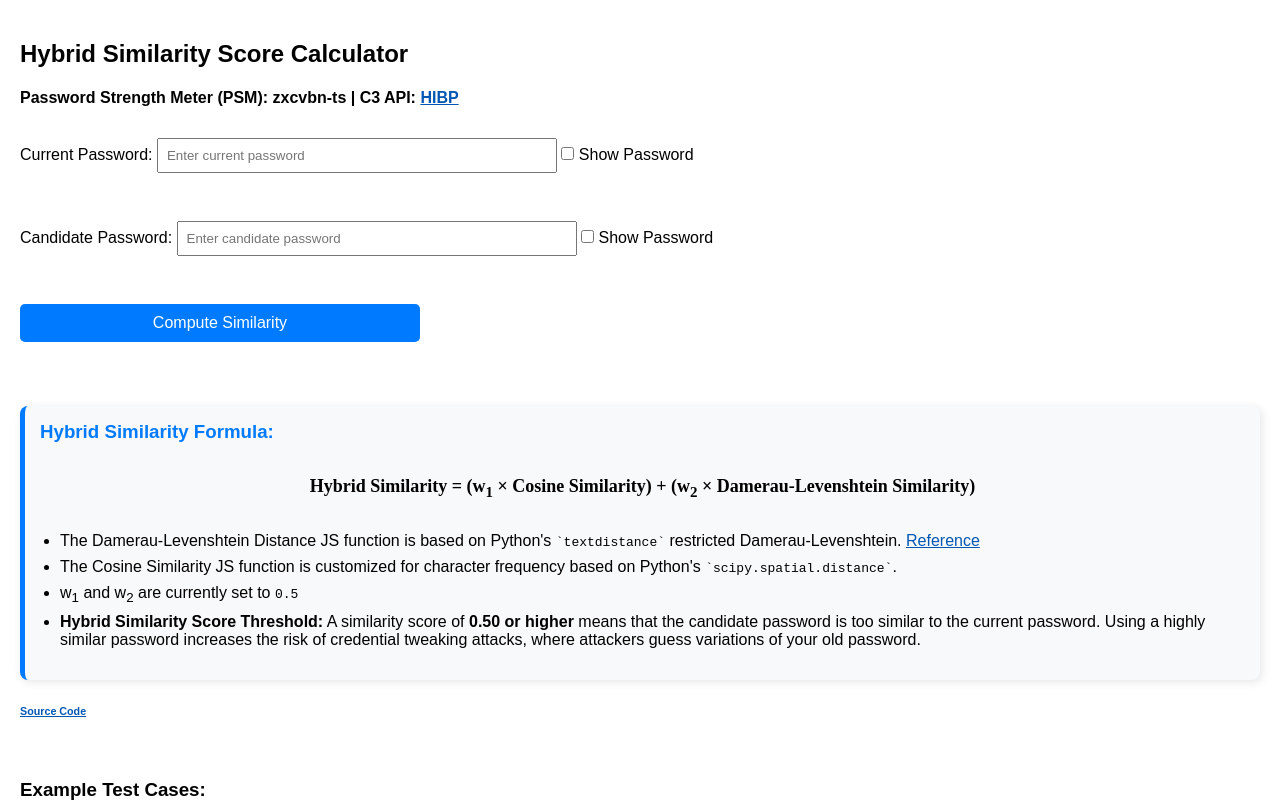
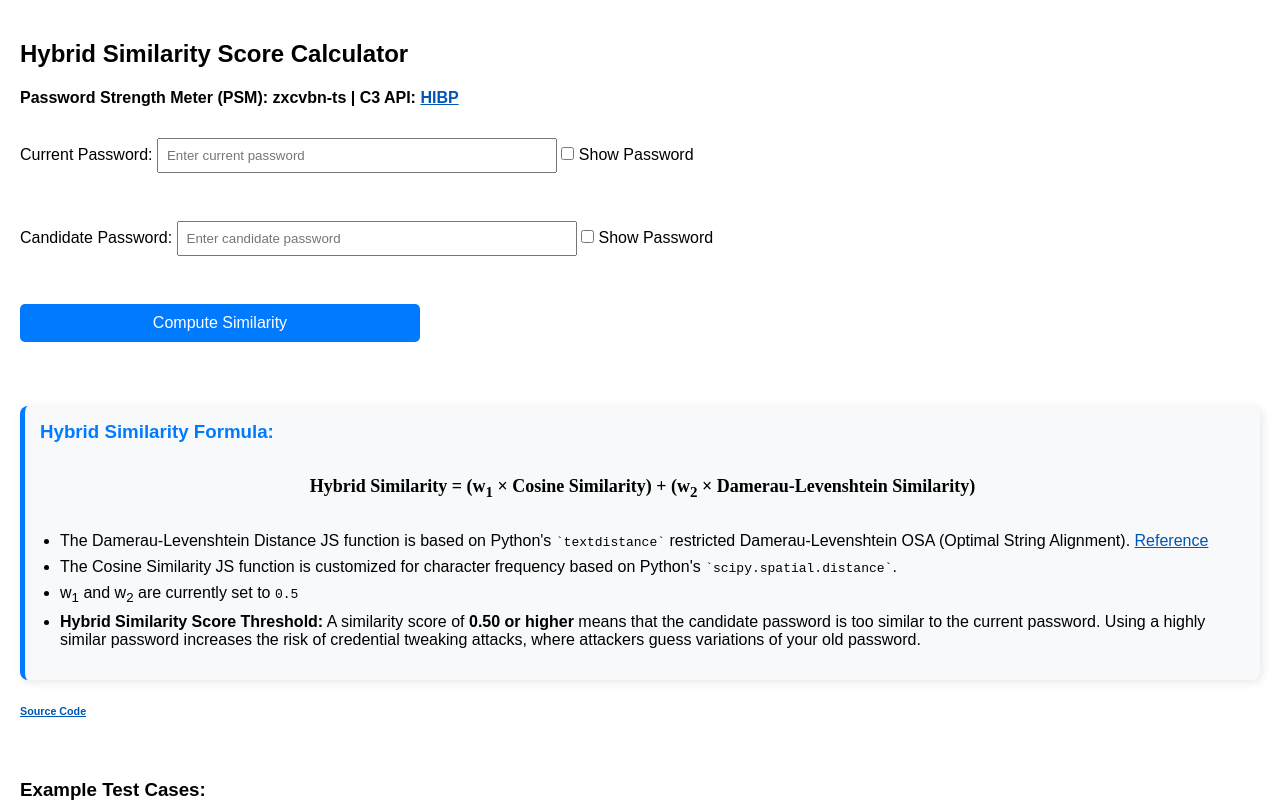
Before and after one commit to erikathea/credtwk-similarityscore, a plain HTML site: page index.html in a window 1280 px wide. Shown: the top 804 px of the page. Drawn offline with Linux system fonts and the light colour scheme; a script that the page names is missing.

Commit message:
add specific details about levenshtein distance

```diff
--- a/index.html
+++ b/index.html
@@ -42,7 +42,7 @@
         <h3>Hybrid Similarity Formula:</h3>
         <p class="formula">Hybrid Similarity = (w<sub>1</sub> × Cosine Similarity) + (w<sub>2</sub> × Damerau-Levenshtein Similarity)</p>
         <ul>
-            <li> The Damerau-Levenshtein Distance JS function is based on Python's <code>`textdistance`</code> restricted Damerau-Levenshtein. <a href="https://github.com/life4/textdistance/blob/master/textdistance/algorithms/edit_based.py#L142">Reference</a></li>
+            <li> The Damerau-Levenshtein Distance JS function is based on Python's <code>`textdistance`</code> restricted Damerau-Levenshtein OSA (Optimal String Alignment). <a href="https://github.com/life4/textdistance/blob/master/textdistance/algorithms/edit_based.py#L142">Reference</a></li>
             <li> The Cosine Similarity JS function is customized for character frequency based on Python's <code>`scipy.spatial.distance`</code>.</li>
             <li>w<sub>1</sub> and w<sub>2</sub> are currently set to <code>0.5</code></li>
             <li><strong>Hybrid Similarity Score Threshold:</strong> A similarity score of <strong>0.50 or higher</strong> means that the candidate password is too similar to the current password. Using a highly similar password increases the risk of credential tweaking attacks, where attackers guess variations of your old password.</li>
```
